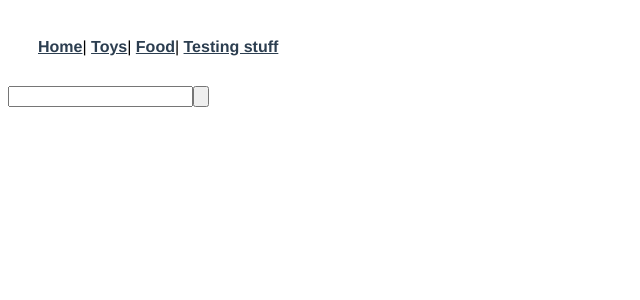
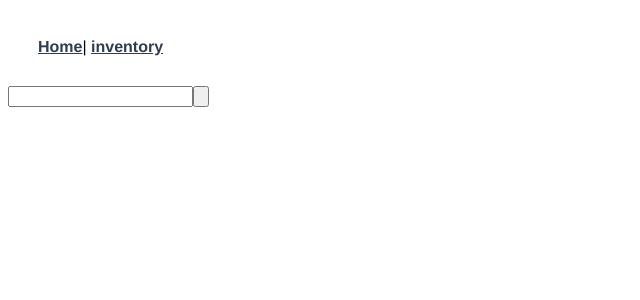
Before and after one commit to SimeonKauffmann/tamagotchi, a Vue app: page /create in a window 1280 px wide. Shown: the top 300 px of the page, without its empty margins (0-640 px from the left). Built offline with nearby package versions, Linux system fonts and the light colour scheme.

Commit message:
Reworked inventory system, implemented buy function.

```diff
--- a/src/App.vue
+++ b/src/App.vue
@@ -2,9 +2,7 @@
   <div id="app">
     <div id="nav">
       <router-link to="/">Home</router-link>|
-      <router-link to="/toys">Toys</router-link>|
-      <router-link to="/food">Food</router-link>|
-      <router-link to="/test">Testing stuff</router-link>
+      <router-link to="/inventory">inventory</router-link>
     </div>
     <router-view />
   </div>
--- a/src/components/food.vue
+++ b/src/components/food.vue
@@ -63,7 +63,7 @@ export default {
 }
 </script>
 
-<style>
+<style scoped>
 .inventory-wrapper {
   display: flex;
   width: 500px;
--- a/src/components/toys.vue
+++ b/src/components/toys.vue
@@ -65,7 +65,7 @@ export default {
 }
 </script>
 
-<style>
+<style scoped>
 .inventory-wrapper {
   display: flex;
   width: 400px;
--- a/src/router.js
+++ b/src/router.js
@@ -1,10 +1,8 @@
 import Vue from 'vue'
 import Router from 'vue-router'
 import First from './views/First.vue'
-import Inventory from './views/ToyInventory.vue'
-import Food from './views/FoodInventory.vue'
 import Create from './views/Create.vue'
-//import Testinventory from './views/TestInventory.vue'
+import Inventory from './views/Inventory.vue'
 
 
 
@@ -19,24 +17,14 @@ export default new Router({
       component: First
     },
     {
-      path: '/toys',
+      path: '/inventory',
       name: 'inventory',
       component: Inventory
-    },
-    {
-      path: '/food',
-      name: 'food',
-      component: Food
     },
     {
       path: '/create',
       name: 'create',
       component: Create
-    },
-    /*{
-      path: '/test',
-      name: 'test',
-      component: Testinventory
-  }*/
+    }
   ]
 })
--- a/src/store.js
+++ b/src/store.js
@@ -42,10 +42,6 @@ export default new Vuex.Store({
       this.state.credits += 1
     },
      Feed(state, cost) {
-       if(state.credits < cost){
-         alert('You cant afford that')
-       } else {
-         state.credits-= cost
          let a = Math.floor(Math.random()*4)
          console.log('shits variable' + a)
          if(a === 3){
@@ -58,8 +54,12 @@ export default new Vuex.Store({
            if(state.happy + 20 > 100){state.happy = 100}else{state.happy += 20}
            if(state.hunger + cost > 100){state.hunger = 100}else{state.hunger += cost}
          }
-       }
      },
+     buyFood(state, cost) {
+        state.credits -= cost
+    },
+
+
     // Play() {
     //     if(this.state.hunger = 0){
     //       alert(this.state.petName + ', is too hungry')
--- a/src/views/ToyInventory.vue
+++ b/src/views/ToyInventory.vue
@@ -10,7 +10,7 @@ import Toys from "@/components/toys.vue"
 import first from "@/views/First.vue"
 
 export default {
-  name: "inventory",
+  name: "inventoryy",
   components: {
     Toys,
     first
```
